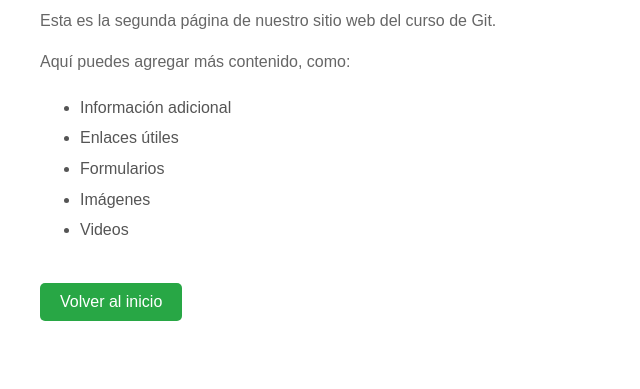
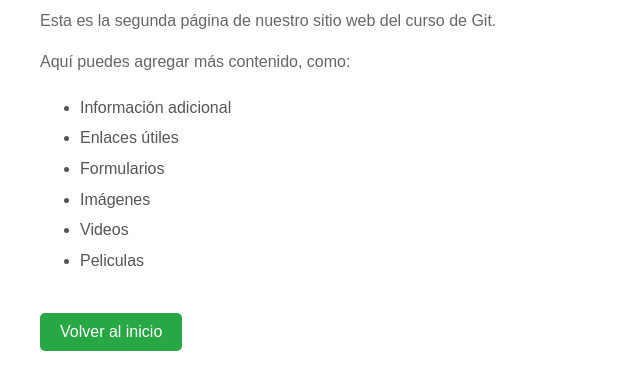
Before and after one commit to LuisFernandoFloresSanchez/curso-git, a plain HTML site: page segunda-pagina.html in a window 1280 px wide. Shown: the part 105-494 px from the top of the page, without its empty margins (0-640 px from the left). Drawn offline with Linux system fonts and the light colour scheme.

Commit message:
mostrando amend con peliculas

```diff
--- a/segunda-pagina.html
+++ b/segunda-pagina.html
@@ -16,6 +16,7 @@
       <li>Formularios</li>
       <li>Imágenes</li>
       <li>Videos</li>
+      <li>Peliculas</li>
     </ul>
 
     <button
```
